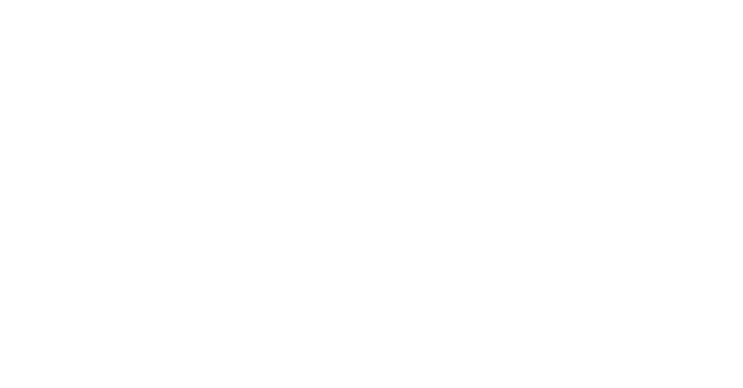
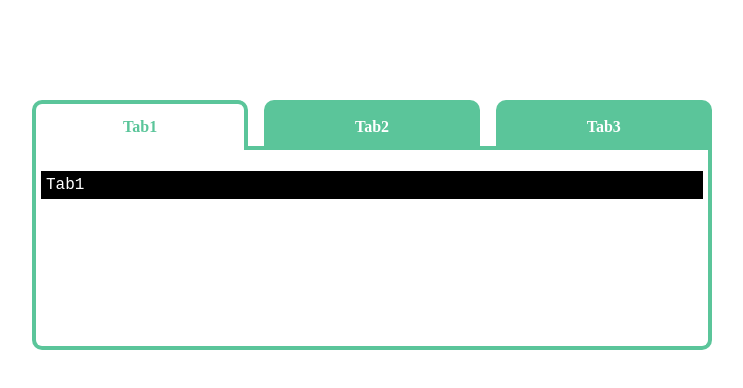
Before and after one commit to shoet/vue-sandbox-FrontendDevelopmentProjects_with_Vue_js3, a Vue app: page /tabExample/tab1 in a window 1280 px wide. Before the commit this address had no page. Shown: the top 388 px of the page, without its empty margins (268-1011 px from the left). Built offline with nearby package versions, Linux system fonts and the light colour scheme.

Commit message:
タブLink作成

```diff
--- a/package.json
+++ b/package.json
@@ -21,6 +21,7 @@
     "contentful-management": "^10.35.4",
     "countable": "^3.0.1",
     "marked": "^5.0.3",
+    "normalize.css": "^8.0.1",
     "pinia": "^2.0.36",
     "uuidv4": "^6.2.13",
     "vue": "^3.3.2",
--- a/src/App.vue
+++ b/src/App.vue
@@ -1,5 +1,6 @@
 <script setup lang="ts">
 import { RouterLink, RouterView } from 'vue-router'
+import 'normalize.css';
 </script>
 
 <template>
--- /dev/null
+++ b/src/components/tab-example/TabExampleComponent.vue
@@ -0,0 +1,20 @@
+<script setup lang="ts">
+</script>
+
+<template>
+  <div class="tab-example-tab-container">
+    <pre class="terminal"><code><slot/></code></pre>
+  </div>
+</template>
+
+<style scoped>
+.tab-example-tab-container {
+  padding: 5px;
+}
+.terminal {
+  background-color: black;
+  color: white;
+  height: 100%;
+  padding: 5px;
+}
+</style>
--- /dev/null
+++ b/src/components/tab-example/TabExampleTab1.vue
@@ -0,0 +1,10 @@
+<script setup lang="ts">
+import TabExampleComponent from './TabExampleComponent.vue';
+</script>
+
+<template>
+  <TabExampleComponent>Tab1</TabExampleComponent>
+</template>
+
+<style>
+</style>
--- /dev/null
+++ b/src/components/tab-example/TabExampleTab2.vue
@@ -0,0 +1,10 @@
+<script setup lang="ts">
+import TabExampleComponent from './TabExampleComponent.vue';
+</script>
+
+<template>
+  <TabExampleComponent>Tab2</TabExampleComponent>
+</template>
+
+<style>
+</style>
--- /dev/null
+++ b/src/components/tab-example/TabExampleTab3.vue
@@ -0,0 +1,10 @@
+<script setup lang="ts">
+import TabExampleComponent from './TabExampleComponent.vue';
+</script>
+
+<template>
+  <TabExampleComponent>Tab3</TabExampleComponent>
+</template>
+
+<style>
+</style>
--- a/src/router/index.ts
+++ b/src/router/index.ts
@@ -6,6 +6,7 @@
 import Covid19View from '@/views/Covid19View.vue';
 import SlotPracticeView from "@/views/SlotPracticeView.vue";
 import ECMinimumView from "@/views/ec-minimum/ECMinimumView.vue";
+import TabExampleView from '@/views/tab-example/TabExampleView.vue'
 
 const routes: RouteRecordRaw[] = [
   {
@@ -34,6 +35,32 @@
     component: Covid19View
   },
   {
+    path: '/tabExample',
+    name: 'tabExample',
+    component: TabExampleView,
+    redirect: '/tabExample/tab1',
+    children: [
+      {
+        path: 'tab1',
+        name: 'tab1',
+        component:  import('@/components/tab-example/TabExampleTab1.vue'),
+        strict: true,
+      },
+      {
+        path: 'tab2',
+        name: 'tab2',
+        component:  import('@/components/tab-example/TabExampleTab2.vue'),
+        strict: true,
+      },
+      {
+        path: 'tab3',
+        name: 'tab3',
+        component:  import('@/components/tab-example/TabExampleTab3.vue'),
+        strict: true,
+      },
+    ]
+  },
+  {
     path: '/ecminimum',
     component: import('@/views/ec-minimum/ECMinimumView.vue'),
     redirect: '/ecminimum/product',
@@ -49,12 +76,13 @@
         name: 'detail',
         component:  import('@/views/ec-minimum/ProductDetailView.vue'),
         strict: true,
-        props: (routes) => {
-          console.log(routes.params.id);
-          return {
-            id: routes.params.id
-          }
-        }
+        props: true,
+        // props: (routes) => {
+        //   console.log(routes.params.id);
+        //   return {
+        //     id: routes.params.id
+        //   }
+        // }
       },
       {
         path: 'cart',
--- /dev/null
+++ b/src/views/tab-example/TabExampleView.vue
@@ -0,0 +1,84 @@
+<script setup lang="ts">
+import { RouterView } from 'vue-router';
+
+interface LinkList {
+  name: string;
+  text: string;
+}
+
+const linkList: LinkList[] = [
+  {name: 'tab1', text: 'Tab1'},
+  {name: 'tab2', text: 'Tab2'},
+  {name: 'tab3', text: 'Tab3'},
+]
+
+</script>
+
+<template>
+  <div class="tab-example-view-container">
+    <div class="tab-menu">
+      <template v-for="link in linkList" v-bind:key="link.name">
+        <RouterLink v-bind:to="{ name: link.name}" active-class="tab-menu--active" class="tab-menu__item">
+          {{ link.text }}
+        </RouterLink>
+        <div class="tab-spacer" v-if="link.name !== linkList[linkList.length-1].name"></div>
+      </template>
+    </div>
+    <div class="tab-content">
+      <RouterView/>
+    </div>
+  </div>
+</template>
+
+<style scoped>
+
+.tab-example-view-container {
+  --border-width: 4px;
+  --border-color: rgb(91, 197, 154);
+}
+
+.tab-example-view-container {
+  max-width: 680px;
+  margin-left: auto;
+  margin-right: auto;
+  margin-top: 100px;
+}
+.tab-menu {
+  display: flex;
+  justify-content: start;
+  height: 50px;
+}
+
+.tab-menu__item {
+  width: 100%;
+  border-left: var(--border-width) solid var(--border-color);
+  border-top: var(--border-width) solid var(--border-color);
+  border-right: var(--border-width) solid var(--border-color);
+  border-radius: 10px 10px 0px 0px;
+  display: flex;
+  align-items: center;
+  justify-content: center;
+  font-weight: bold;
+  background-color: var(--border-color);
+  color: white;
+  text-decoration: none;
+}
+.tab-menu--active {
+  background-color: white;
+  color: var(--border-color);
+  text-decoration: none;
+}
+
+.tab-spacer {
+  width: 50px;
+  border-bottom: var(--border-width) solid var(--border-color);
+}
+
+.tab-content {
+  border-left: var(--border-width) solid var(--border-color);
+  border-right: var(--border-width) solid var(--border-color);
+  border-bottom: var(--border-width) solid var(--border-color);
+  height: 200px;
+  border-radius: 0px 0px 10px 10px;
+}
+</style>
```
Also changed, not shown: src/views/tab-example/example.png (added), 1 other file (tests, documents, lock files or other folders).
